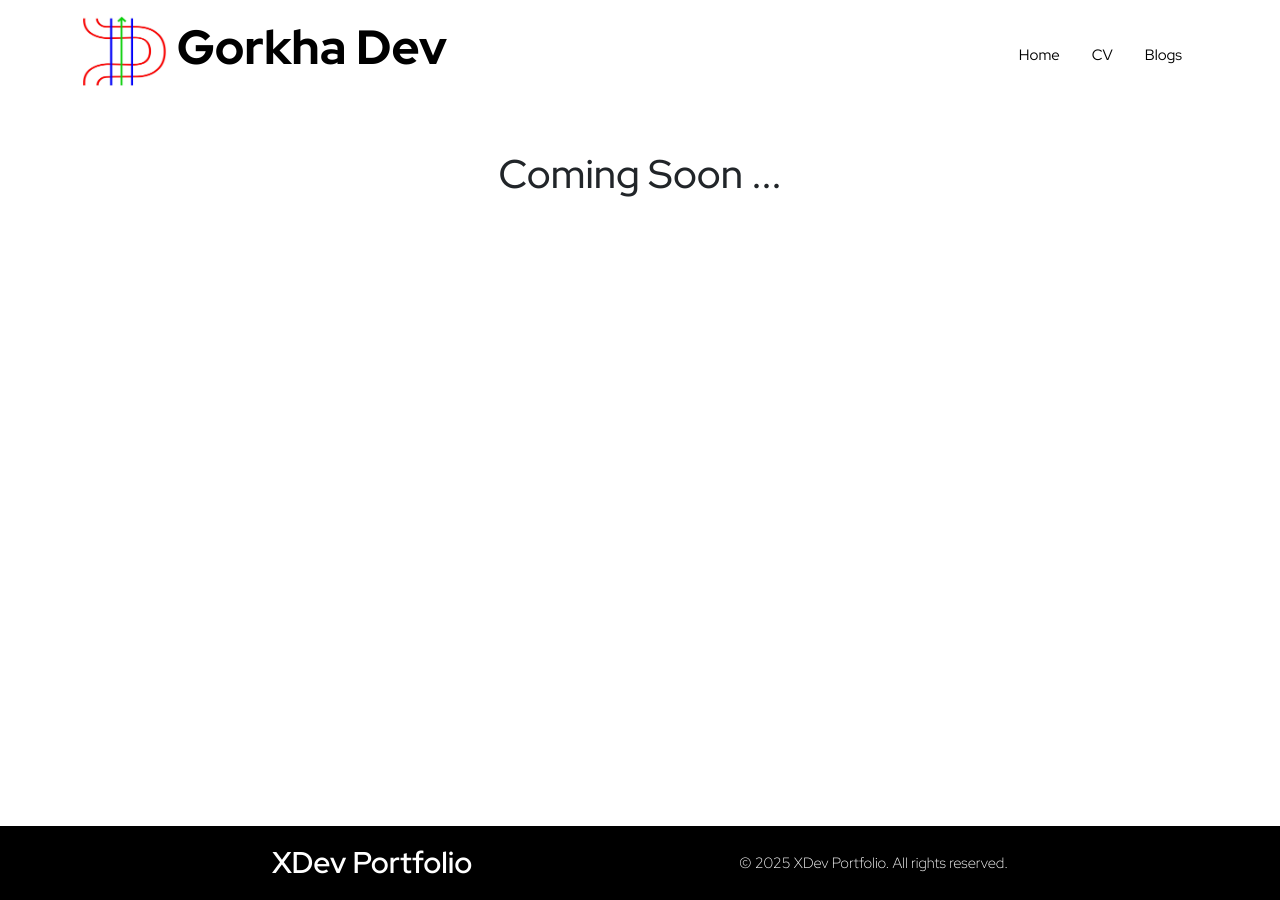
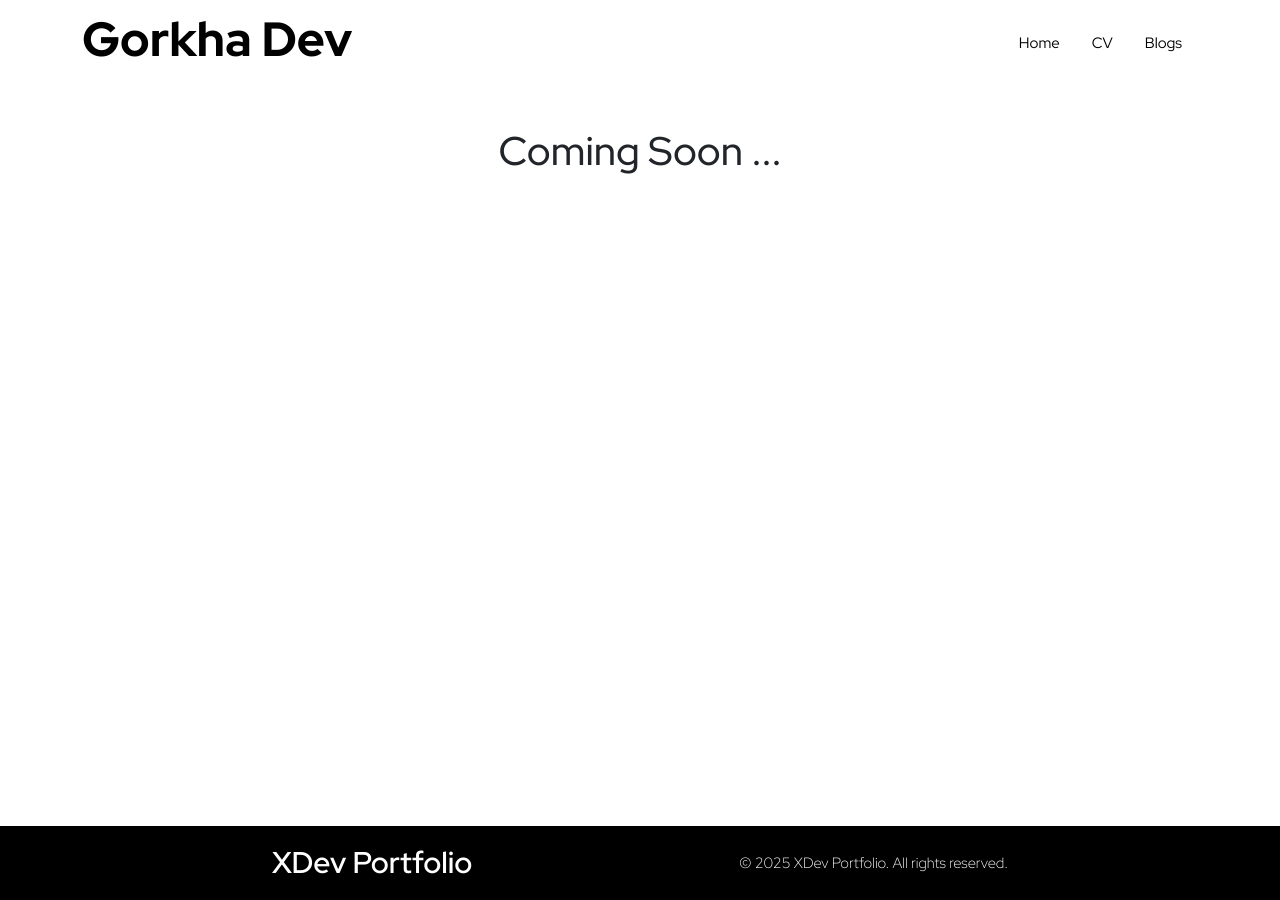
Before and after one commit to gorkhadev/gorkhadev.github.io, a Jekyll site: the page built from pages/about.html, in a window 1280 px wide. Built offline with Jekyll 4.4.1, drawn with Linux system fonts in a browser that asks for light colours; nearby versions of some CDN libraries; comment, search, counter and statistics services are not loaded.

Commit message:
updated favicon and thumbnail, removed logo in navbar

```diff
--- a/_includes/navbar.html
+++ b/_includes/navbar.html
@@ -1,7 +1,6 @@
 <nav class="navbar navbar-expand-lg navbar-light">
   <div class="container">
     <a href="/" class="brand">
-      <img src="{{ site.asset_url }}/img/logo.jpg" alt="Dhanu Sir Logo" />
       <span class="brand-text">Gorkha Dev</span>
     </a>
     <button class="navbar-toggler" type="button" data-bs-toggle="collapse" data-bs-target="#navbarCollapse"
```
Also changed, not shown: assets/img/favicon.jpg, assets/img/logo.jpg (deleted), assets/img/thumbnail.jpg.
